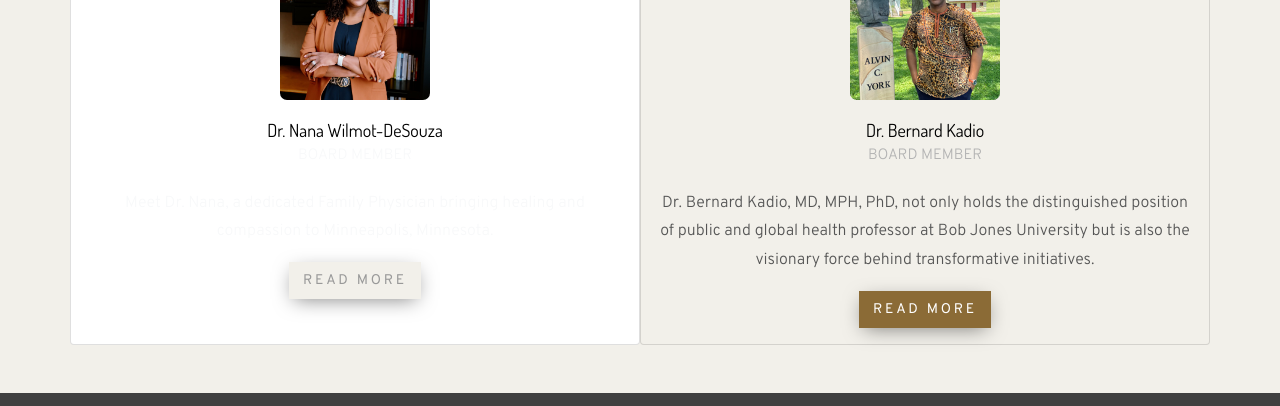
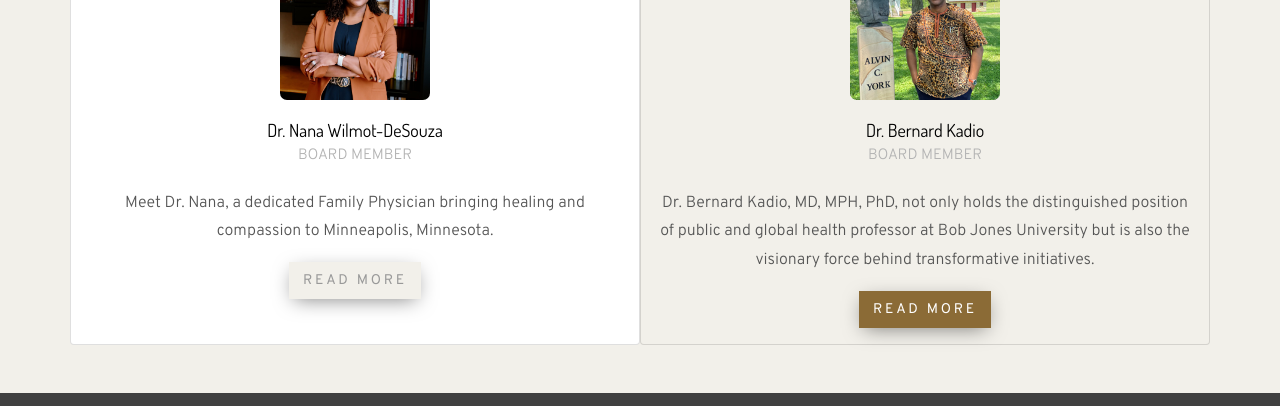
Before and after one commit to olivierluyindula/olivierluyindula.github.io, a plain HTML site: page about.html in a window 1280 px wide. Shown: the part 2008-2414 px from the top of the page. Drawn offline with Linux system fonts and the light colour scheme; files whose address does not match are found by name.

Commit message:
Fixed Color Issues

```diff
--- a/about.html
+++ b/about.html
@@ -214,10 +214,10 @@
               <div class="block-38-header">
                 <img src="images/leadership/dr.wilmot-desouza.jpg" alt="Image placeholder">
                 <h3 class="block-38-heading">Dr. Nana Wilmot-DeSouza</h3>
-                <p class="block-38-subheading text-light">Board Member</p>
+                <p class="block-38-subheading">Board Member</p>
               </div>
               <div class="block-38-body">
-                <p class="text-light">
+                <p>
                   Meet Dr. Nana, a dedicated Family Physician bringing healing and compassion to Minneapolis, Minnesota.
                 </p>
               </div>
```
